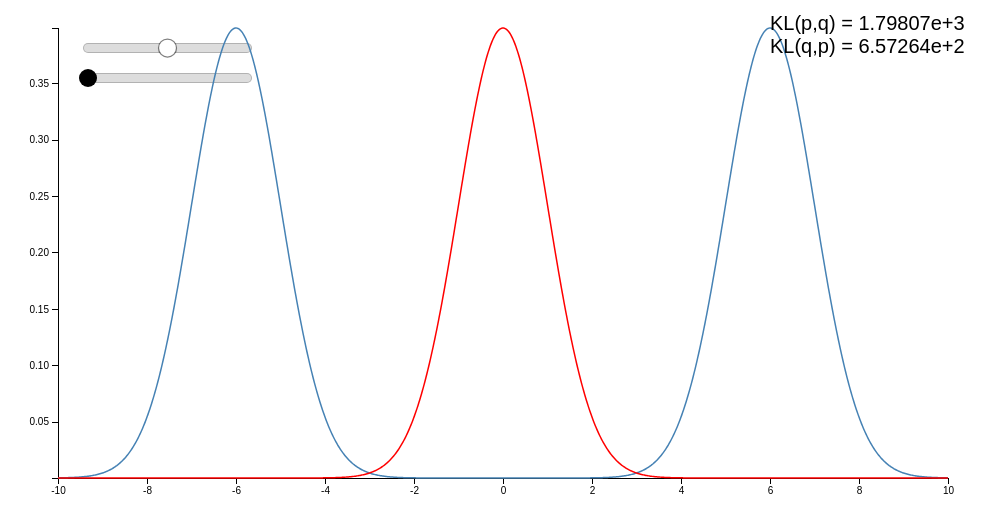
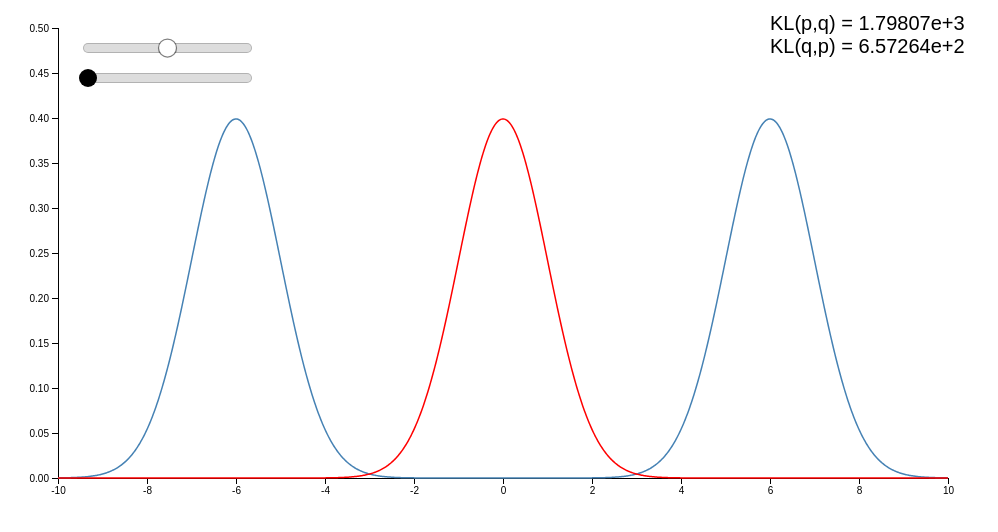
Before and after one commit to eitanlees/d3-visualizations, a plain HTML site: page llanos/KL_divergence/index.html in a window 1280 px wide. Shown: the whole page, without its empty margins (0-998 px from the left). Drawn offline with nearby package versions, Linux system fonts and the light colour scheme.

Commit message:
refactored kl divergence visualization code for more reusable functions

```diff
--- a/llanos/KL_divergence/index.html
+++ b/llanos/KL_divergence/index.html
@@ -64,50 +64,76 @@
 </body>
 
 <script type="text/javascript">
-  //setting up empty data array
-  var data = [];
+  var numPoints = 1000;
+  var domain_start = -10;
+  var domain_end = 10;
+  var q_mean = 0;
+  var q_std = 1;
+  var p1_mean = -6;
+  var p1_std = 1;
+  var p2_mean = 6;
+  var p2_std = 1;
+  var domain = linspace(domain_start, domain_end, numPoints);
+  var p = sumArrays(gaussianPDF(domain, p1_mean, p1_std), gaussianPDF(domain, p2_mean, p2_std));
+  var q = gaussianPDF(domain, q_mean, q_std);
 
-  //generate points in gaussian
-  function getData(q_mean, q_std) {
-    data = [];
-    var numPoints = 1000,
-        a = -10,
-        b = 10,
-        delta = (b - a)/(numPoints-1)
-        p_mean_dist = 6,
-        p_std = 1;
+  function linspace(start, stop, numPoints){
+    var delta = (stop - start)/(numPoints-1)
+    var samples = []
+    for (var i = 0; i < numPoints; i++){
+      samples.push(start + i*delta);
+    }
+    return samples;
+  }
 
+  function gaussianPDF(x, mean, std) {
+    var gaussianConstant = 1 / Math.sqrt(2 * Math.PI);
+    if (Array.isArray(x)){
+      var numPoints = x.length;
+      var pdf = [];
+      for (var i = 0; i < numPoints; i++){
+        var exponent = (x[i] - mean) / std;
+        pdf.push(gaussianConstant * Math.exp(-.5 * exponent * exponent) / std);
+      }
+      return pdf;
+    } else {
+      var exponent = (x - mean) / std;
+      return gaussianConstant * Math.exp(-.5 * exponent * exponent) / std;
+    }
+  }
+
+  function klDiv(p, q) {
+    if (p.length != q.length) {
+      return 0;
+    }
+    var numPoints = p.length;
+    var kl = 0;
     for (var i = 0; i < numPoints; i++) {
-      x = a + i*delta;
-      p = gaussian(x, -p_mean_dist, p_std) + gaussian(x, p_mean_dist, p_std);
-      q = gaussian(x, q_mean, q_std);
-      el = {
-        "x": x,
-        "p": p,
-        "q": q
-      };
-      data.push(el);
+      kl = kl + p[i] * Math.log(p[i]/q[i])
+    }
+    return kl;
+  }
+
+  function sumArrays(a, b) {
+
+    if (a.length != b.length) {
+      return 0;
     }
 
+    var numPoints = a.length;
+    var sum = [];
+    for (var i = 0; i < numPoints; i++) {
+      sum.push(a[i] + b[i]);
+    }
+    return sum;
   }
 
-  getData(0, 1);
-
-  function gaussian(x, mean, std) {
-    var gaussianConstant = 1 / Math.sqrt(2 * Math.PI);
-
-    x = (x - mean) / std;
-    return gaussianConstant * Math.exp(-.5 * x * x) / std;
-  };
-
-  //calculate KL divergences
-  var KL_pq = data.reduce(function(kl, item){
-    return kl + item.p * Math.log(item.p/item.q);
-  }, 0);
-
-  var KL_qp = data.reduce(function(kl, item){
-    return kl + item.q * Math.log(item.q/item.p);
-  }, 0);
+  function update() {
+    q = gaussianPDF(domain, q_mean, q_std);
+    svg.select("#q_line").datum(d3.zip(domain, q)).attr("d", line2);
+    svg.select("#kl_pq_label").text("KL(p,q) = " + sf(klDiv(p,q)));
+    svg.select("#kl_qp_label").text("KL(q,p) = " + sf(klDiv(q,p)));
+  }
 
   var margin = {
     top: 20,
@@ -119,10 +145,12 @@
     height = 500 - margin.top - margin.bottom;
 
   var xScale = d3.scaleLinear()
-    .range([0, width]);
+    .range([0, width])
+    .domain([-10, 10]);
 
   var yScale = d3.scaleLinear()
-    .range([height, 0]);
+    .range([height, 0])
+    .domain([0, 0.5]);
 
   var meanSliderScale = d3.scaleLinear()
     .range([0,159])
@@ -134,17 +162,6 @@
     .domain([1, 100])
     .clamp(true);
 
-
-
-
-  xScale.domain(d3.extent(data, function(d) {
-    return d.x;
-  }));
-
-  yScale.domain(d3.extent(data, function(d) {
-    return d.p;
-  }));
-
   var xAxis = d3.axisBottom()
     .scale(xScale);
 
@@ -153,17 +170,17 @@
 
   var line1 = d3.line()
     .x(function(d) {
-      return xScale(d.x);
+      return xScale(d[0]);
     })
     .y(function(d) {
-      return yScale(d.p);
+      return yScale(d[1]);
     });
   var line2 = d3.line()
     .x(function(d) {
-      return xScale(d.x);
+      return xScale(d[0]);
     })
     .y(function(d) {
-      return yScale(d.q);
+      return yScale(d[1]);
     });
 
 
@@ -194,20 +211,9 @@
       .call(d3.drag()
           .on("start.interrupt", function() { meanSlider.interrupt(); })
           .on("start drag", function() {
-            var q_mean = meanSliderScale.invert(d3.event.x);
+            q_mean = meanSliderScale.invert(d3.event.x);
             meanSliderHandle.attr("cx", meanSliderScale(q_mean));
-            var q_std = stdSliderScale.invert(stdSliderHandle.attr("cx"));
-            getData(q_mean, q_std);
-            svg.select("#q_line").datum(data).attr("d", line2);
-            KL_pq = data.reduce(function(kl, item){
-              return kl + item.p * Math.log(item.p/item.q);
-            }, 0);
-
-            KL_qp = data.reduce(function(kl, item){
-              return kl + item.q * Math.log(item.q/item.p);
-            }, 0);
-            svg.select("#kl_pq_label").text("KL(p,q) = " + sf(KL_pq));
-            svg.select("#kl_qp_label").text("KL(q,p) = " + sf(KL_qp));
+            update();
           }));
 
   stdSlider.append("line")
@@ -221,20 +227,9 @@
       .call(d3.drag()
           .on("start.interrupt", function() { stdSlider.interrupt(); })
           .on("start drag", function() {
-            var q_std = stdSliderScale.invert(d3.event.x);
+            q_std = stdSliderScale.invert(d3.event.x);
             stdSliderHandle.attr("cx", stdSliderScale(q_std));
-            var q_mean = meanSliderScale.invert(meanSliderHandle.attr("cx"));
-            getData(q_mean, q_std);
-            svg.select("#q_line").datum(data).attr("d", line2);
-            KL_pq = data.reduce(function(kl, item){
-              return kl + item.p * Math.log(item.p/item.q);
-            }, 0);
-
-            KL_qp = data.reduce(function(kl, item){
-              return kl + item.q * Math.log(item.q/item.p);
-            }, 0);
-            svg.select("#kl_pq_label").text("KL(p,q) = " + sf(KL_pq));
-            svg.select("#kl_qp_label").text("KL(q,p) = " + sf(KL_qp));
+            update();
           }));
 
   var meanSliderHandle = meanSlider.insert("circle", ".track-overlay")
@@ -257,17 +252,16 @@
     .call(yAxis);
 
   svg.append("path")
-    .datum(data)
+    .datum(d3.zip(domain, p))
     .attr("class", "line")
     .attr("d", line1);
 
   svg.append("path")
-    .datum(data)
+    .datum(d3.zip(domain, q))
     .attr("class", "line")
     .attr("id", "q_line")
     .style("stroke", "red")
     .attr("d", line2);
-
 
   var myText = svg.append("text")
     .attr("x", 0.8*width)
@@ -276,7 +270,7 @@
     .attr("class", "myLabel")
     .attr("id", "kl_pq_label")
     .attr("font-size", "20px")
-    .text("KL(p,q) = " + sf(KL_pq));
+    .text("KL(p,q) = " + sf(klDiv(p,q)));
 
   var myText = svg.append("text")
     .attr("x", 0.8*width)
@@ -285,8 +279,7 @@
     .attr("class", "myLabel")
     .attr("id", "kl_qp_label")
     .attr("font-size", "20px")
-    .text("KL(q,p) = " + sf(KL_qp));
-
+    .text("KL(q,p) = " + sf(klDiv(q,p)));
 </script>
 
 </html>
```
